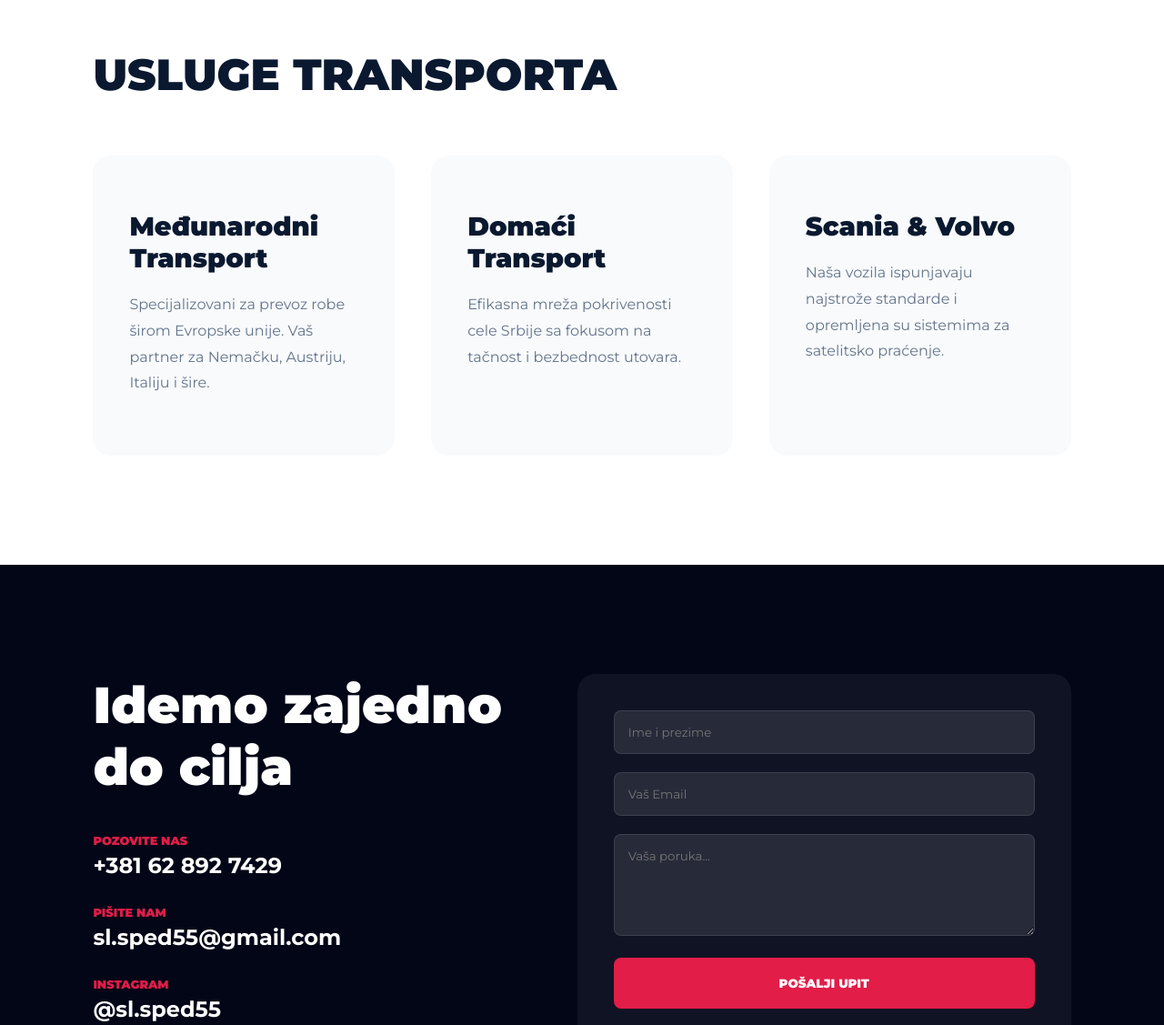
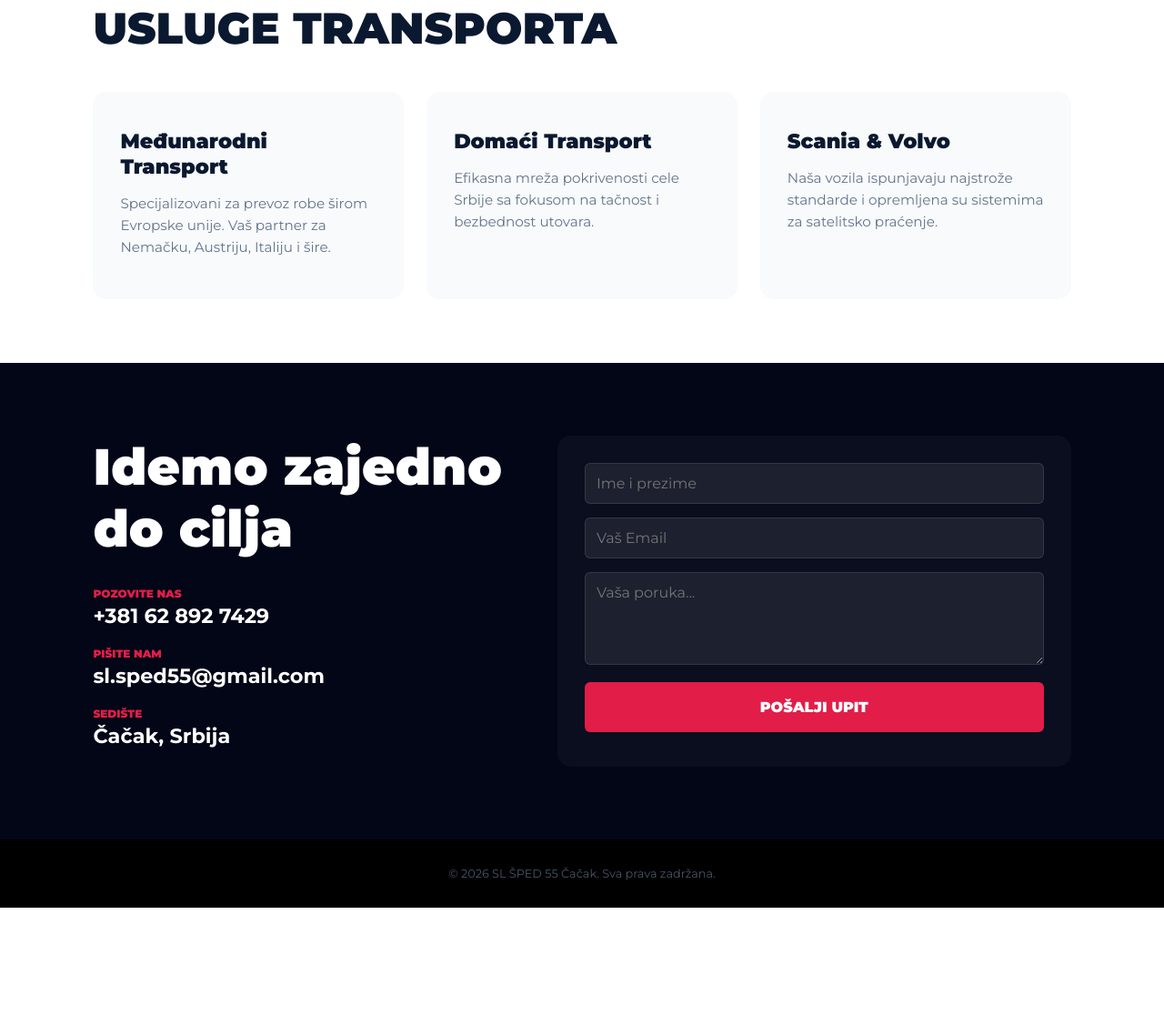
Before and after one commit to cacak-digital/slsped55, a plain HTML site: page index.html in a window 1280 px wide. Shown: the part 867-1994 px from the top of the page at 91% size. After the commit the page ends 1865 px from the top, so only its background shows below. Drawn offline with Linux system fonts and the light colour scheme.

Commit message:
Update index.html

```diff
--- a/index.html
+++ b/index.html
@@ -18,25 +18,25 @@
         html { scroll-behavior: smooth; }
         body { background-color: var(--white); color: var(--primary); overflow-x: hidden; }
 
-        /* NAVIGACIJA - Fix za preklapanje */
+        /* NAVIGACIJA */
         nav {
             display: flex;
             justify-content: space-between;
             align-items: center;
-            padding: 10px 8%;
+            padding: 0 8%;
             position: fixed;
             width: 100%;
             top: 0;
             z-index: 1000;
             background: rgba(255, 255, 255, 0.95);
             backdrop-filter: blur(10px);
-            height: 70px;
+            height: 60px; /* Smanjena visina */
             box-shadow: 0 4px 15px rgba(0,0,0,0.05);
         }
-        .logo-text { font-size: 1.5rem; font-weight: 900; color: var(--primary); text-decoration: none; }
+        .logo-text { font-size: 1.3rem; font-weight: 900; color: var(--primary); text-decoration: none; }
         .logo-text span { color: var(--accent); }
 
-        /* HERO - Fix za Scania sliku i tekst */
+        /* HERO - Popravljen tekst i slika */
         .hero {
             height: 100vh;
             background: linear-gradient(rgba(10, 25, 47, 0.7), rgba(10, 25, 47, 0.4)),
@@ -45,21 +45,21 @@
             align-items: center;
             padding: 0 8%;
             color: white;
-            padding-top: 70px;
+            padding-top: 60px;
         }
         .hero-content { max-width: 800px; }
         .hero h1 {
-            font-size: clamp(2.2rem, 8vw, 5rem);
+            font-size: clamp(2rem, 8vw, 4.5rem); /* Manji startni font za mobilni */
             font-weight: 900;
-            line-height: 1;
-            margin-bottom: 20px;
+            line-height: 1.1;
+            margin-bottom: 15px;
             text-transform: uppercase;
         }
         .hero h1 span { color: var(--accent); }
-        .hero p { font-size: 1.2rem; color: var(--grey); margin-bottom: 30px; max-width: 600px; }
+        .hero p { font-size: clamp(0.9rem, 4vw, 1.1rem); color: var(--grey); margin-bottom: 25px; max-width: 550px; }
 
         .btn {
-            padding: 18px 40px;
+            padding: 15px 35px;
             background: var(--accent);
             color: white;
             text-decoration: none;
@@ -68,63 +68,72 @@
             border-radius: 4px;
             display: inline-block;
             transition: 0.3s;
+            font-size: 0.9rem;
         }
 
-        /* VRACEN LEPI DIZAJN ZA USLUGE */
-        .services { padding: 120px 8%; background: var(--white); }
-        .section-title { font-size: 3rem; font-weight: 900; margin-bottom: 60px; text-transform: uppercase; }
-        .grid { display: grid; grid-template-columns: repeat(auto-fit, minmax(300px, 1fr)); gap: 40px; }
+        /* USLUGE - SMANJEN NASLOV I PADDING */
+        .services { padding: 70px 8%; background: var(--white); }
+        .section-title {
+            font-size: clamp(1.8rem, 6vw, 3rem); /* Smanjeno da ne bude "preveliko" */
+            font-weight: 900;
+            margin-bottom: 40px;
+            text-transform: uppercase;
+            line-height: 1.2;
+        }
+        .grid { display: grid; grid-template-columns: repeat(auto-fit, minmax(280px, 1fr)); gap: 25px; }
         .card {
-            padding: 60px 40px;
+            padding: 40px 30px;
             background: #f8fafc;
-            border-radius: 20px;
+            border-radius: 15px;
             transition: 0.4s;
-            border-bottom: 5px solid transparent;
+            border-bottom: 4px solid transparent;
         }
-        .card:hover { transform: translateY(-10px); background: white; box-shadow: 0 30px 60px rgba(0,0,0,0.05); border-bottom: 5px solid var(--accent); }
-        .card h3 { font-size: 1.8rem; margin-bottom: 20px; font-weight: 900; }
-        .card p { color: #64748b; line-height: 1.8; }
+        .card:hover { transform: translateY(-8px); background: white; box-shadow: 0 20px 40px rgba(0,0,0,0.05); border-bottom: 4px solid var(--accent); }
+        .card h3 { font-size: 1.4rem; margin-bottom: 15px; font-weight: 900; }
+        .card p { color: #64748b; line-height: 1.6; font-size: 0.95rem; }
 
-        /* VRACEN LEPI KONTAKT (TAMNI) */
-        .contact { padding: 120px 8%; background: var(--bg-dark); color: white; }
-        .contact-grid { display: grid; grid-template-columns: 1fr 1.2fr; gap: 80px; }
-        .contact-info h2 { font-size: 3.5rem; font-weight: 900; margin-bottom: 40px; }
-        .info-item { margin-bottom: 30px; }
-        .info-item label { color: var(--accent); font-weight: 900; text-transform: uppercase; font-size: 0.8rem; display: block; }
-        .info-item p { font-size: 1.5rem; font-weight: 700; margin-top: 5px; }
+        /* KONTAKT - TAMNI DIZAJN */
+        .contact { padding: 80px 8%; background: var(--bg-dark); color: white; }
+        .contact-grid { display: grid; grid-template-columns: 1fr 1.2fr; gap: 40px; }
+        .contact-info h2 { font-size: clamp(2rem, 7vw, 3.5rem); font-weight: 900; margin-bottom: 30px; }
+        .info-item { margin-bottom: 20px; }
+        .info-item label { color: var(--accent); font-weight: 900; text-transform: uppercase; font-size: 0.75rem; display: block; }
+        .info-item p { font-size: clamp(1.1rem, 4vw, 1.4rem); font-weight: 700; margin-top: 3px; }
         .info-item a { color: white; text-decoration: none; }
 
-        form { background: rgba(255,255,255,0.05); padding: 40px; border-radius: 20px; }
+        form { background: rgba(255,255,255,0.03); padding: 30px; border-radius: 15px; }
         input, textarea {
             width: 100%;
-            padding: 15px;
-            background: rgba(255,255,255,0.1);
+            padding: 12px;
+            background: rgba(255,255,255,0.08);
             border: 1px solid rgba(255,255,255,0.1);
-            border-radius: 8px;
+            border-radius: 6px;
             color: white;
-            margin-bottom: 20px;
+            margin-bottom: 15px;
             outline: none;
+            font-size: 1rem;
         }
         .submit-btn {
             width: 100%;
-            padding: 20px;
+            padding: 18px;
             background: var(--accent);
             border: none;
             color: white;
             font-weight: 900;
             text-transform: uppercase;
             cursor: pointer;
-            border-radius: 8px;
+            border-radius: 6px;
+            font-size: 1rem;
         }
 
-        footer { padding: 40px 8%; background: #000; text-align: center; color: #475569; font-size: 0.9rem; }
+        footer { padding: 30px 8%; background: #000; text-align: center; color: #475569; font-size: 0.8rem; }
 
-        /* MOBILNA POPRAVKA */
-        @media (max-width: 1024px) {
-            .contact-grid { grid-template-columns: 1fr; gap: 50px; }
-            .contact-info h2 { font-size: 2.5rem; }
-            .hero { text-align: center; justify-content: center; background-position: 30% center; }
+        /* MOBILNE POPRAVKE */
+        @media (max-width: 900px) {
+            .contact-grid { grid-template-columns: 1fr; }
+            .hero { text-align: center; justify-content: center; background-position: 35% center; }
             .hero p { margin-inline: auto; }
+            .section-title { text-align: center; }
         }
     </style>
 </head>
@@ -160,7 +169,7 @@
         </div>
     </section>
 
-    <section id="contact" class="contact">
+    <section id="kontakt" class="contact">
         <div class="contact-grid">
             <div class="contact-info">
                 <h2>Idemo <span>zajedno</span> do cilja</h2>
@@ -173,15 +182,15 @@
                     <p><a href="mailto:sl.sped55@gmail.com">sl.sped55@gmail.com</a></p>
                 </div>
                 <div class="info-item">
-                    <label>Instagram</label>
-                    <p><a href="https://instagram.com/sl.sped55" target="_blank">@sl.sped55</a></p>
+                    <label>Sedište</label>
+                    <p>Čačak, Srbija</p>
                 </div>
             </div>
 
             <form action="https://formspree.io/f/sl.sped55@gmail.com" method="POST">
                 <input type="text" name="name" placeholder="Ime i prezime" required>
                 <input type="email" name="email" placeholder="Vaš Email" required>
-                <textarea name="message" rows="5" placeholder="Vaša poruka..." required></textarea>
+                <textarea name="message" rows="4" placeholder="Vaša poruka..." required></textarea>
                 <button type="submit" class="submit-btn">Pošalji Upit</button>
             </form>
         </div>
```
